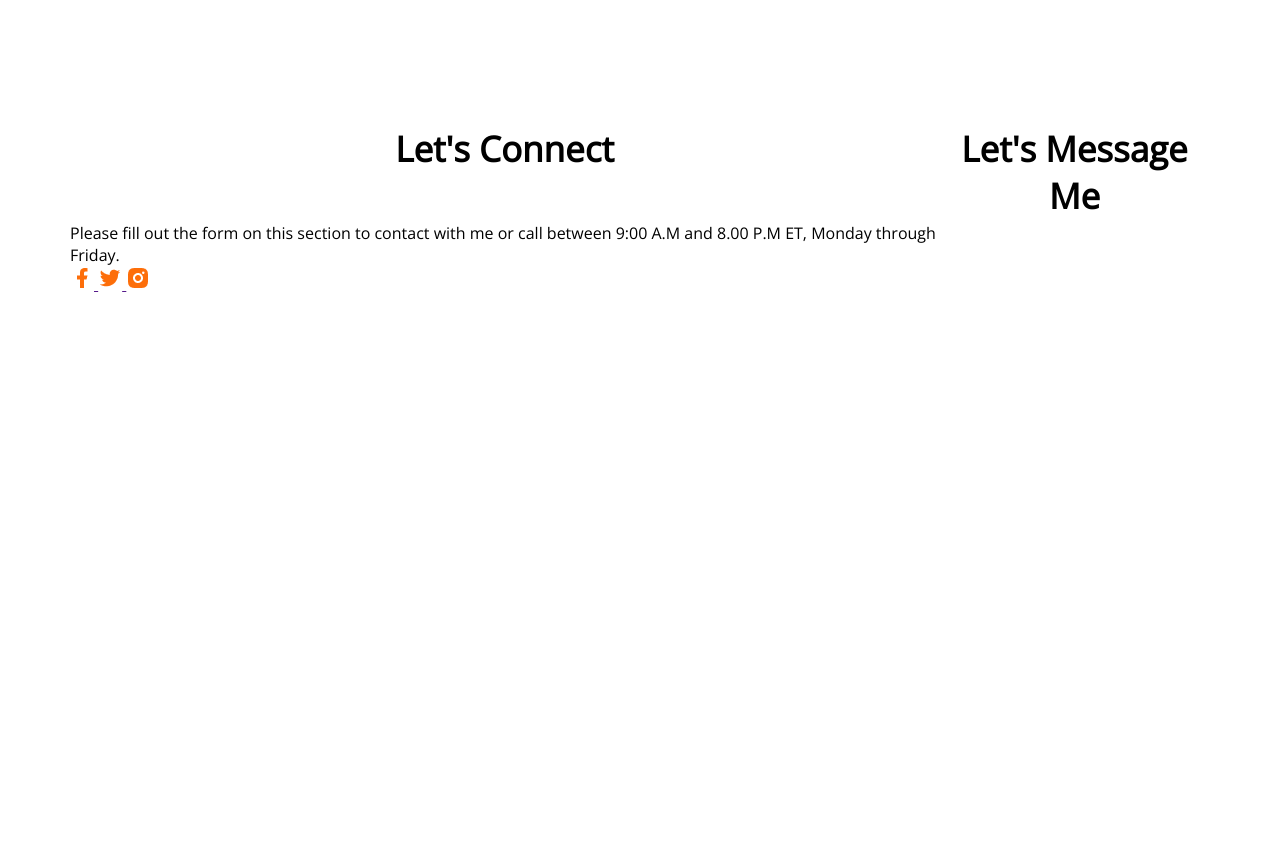
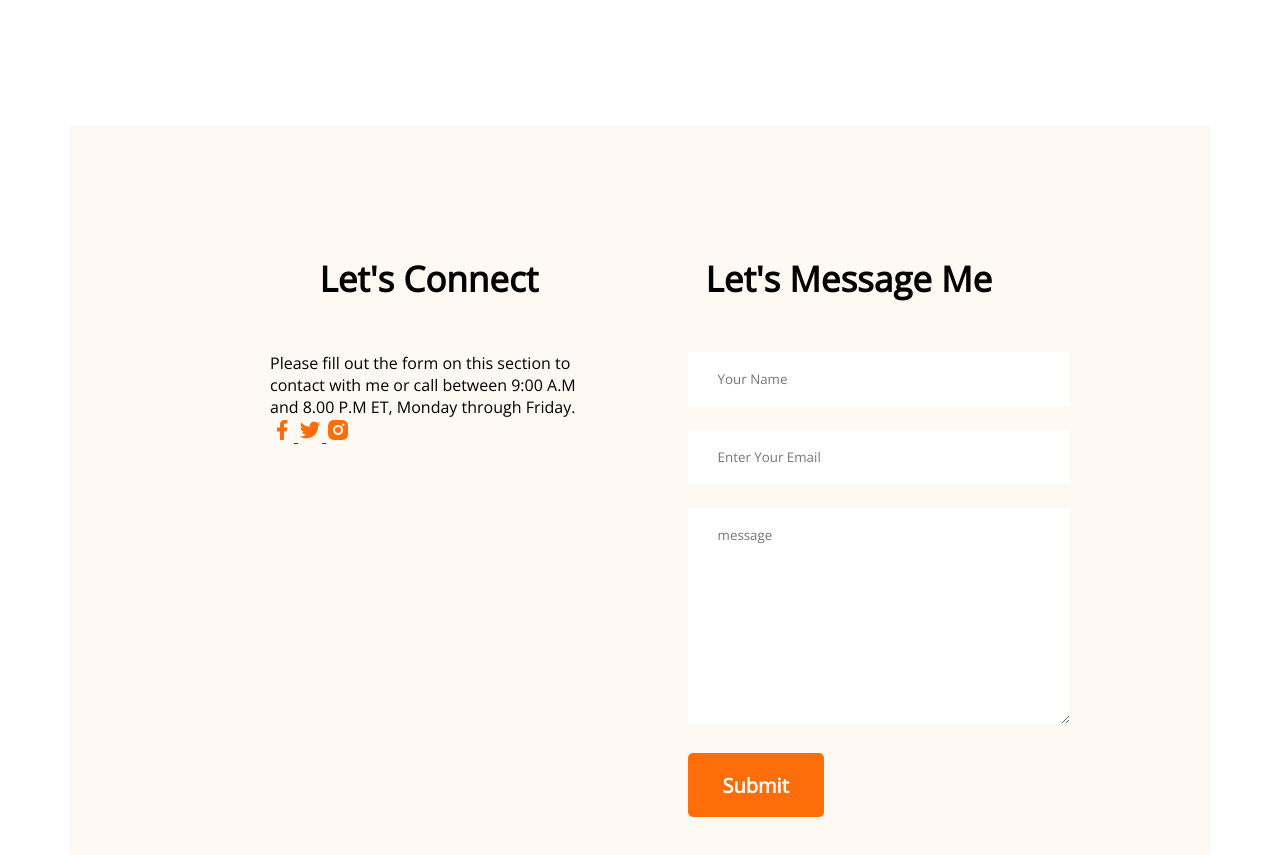
Before and after one commit to malihaakhter-2001/developer-portfolio, a plain HTML site: page index.html in a window 1280 px wide. Shown: the part 2900-3755 px from the top of the page. Before the commit the page ends 3195 px from the top, so only its background shows below. Drawn offline with nearby package versions, Linux system fonts and the light colour scheme.

Commit message:
contact form info

```diff
--- a/index.html
+++ b/index.html
@@ -175,7 +175,12 @@
             </div>
             <div>
                 <h3 class="section-title">Let's Message Me</h3>
-
+             <form action="">
+                <input type="text" id="" placeholder="Your Name">
+                <input type="email" id="" placeholder="Enter Your Email">
+                <textarea name="" id="" cols="30" rows="10" placeholder="message"></textarea>
+                <input class="btn-primary" type="submit" value="Submit">
+             </form>
             </div>
         </section>
 
--- a/styles/portfolio.css
+++ b/styles/portfolio.css
@@ -183,7 +183,19 @@ section {
 /* contact style */
 .contact{
     display: flex;
+    gap: 100px;
+    background: #FFF8F3;
+    padding: 130px 200px;
 }
 .contact.section-title{
     text-align: left;
 }
+/* contact form */
+/* submit button theke width shoranor jonno input[type="text"] ,input[type="email"]*/
+
+.contact input[type="text"] ,input[type="email"], textarea{
+    margin-bottom: 24px;
+    border: 0;
+    width: 100%;
+    padding: 18px 30px;
+}
```
